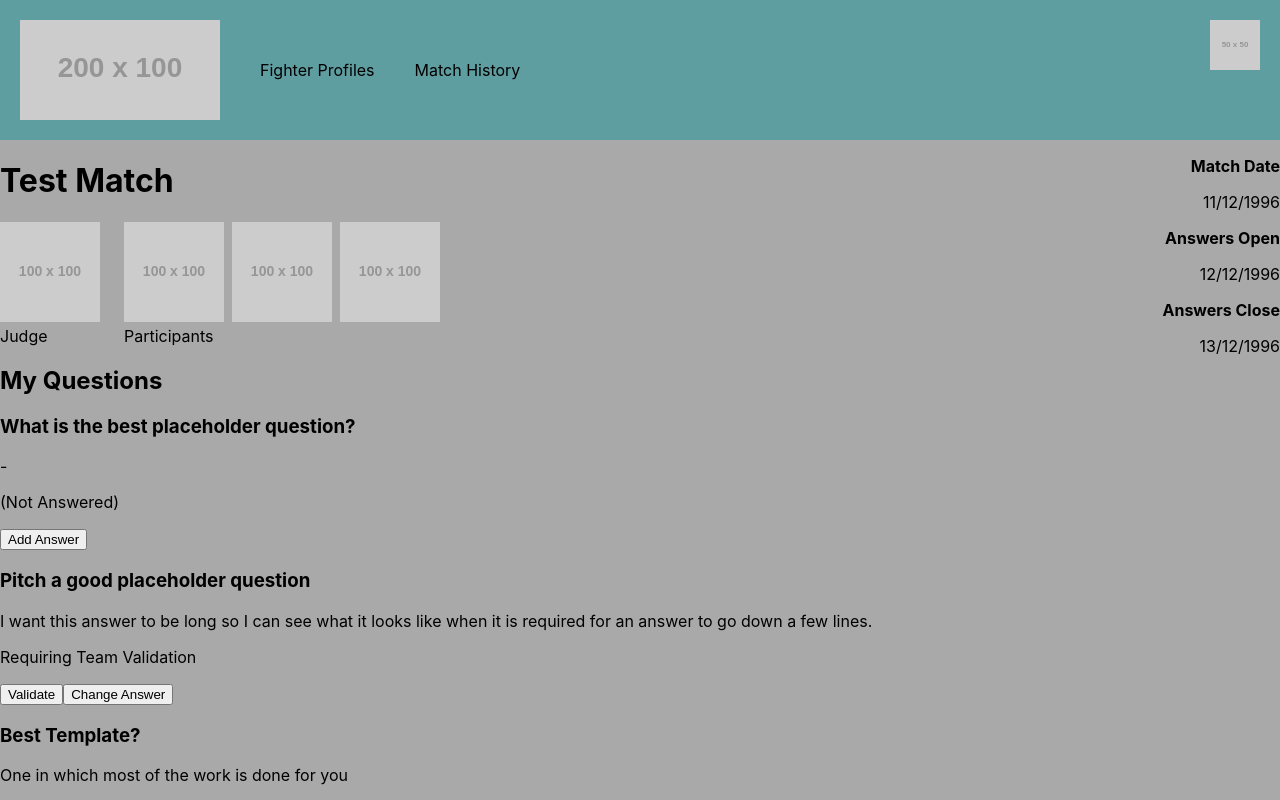
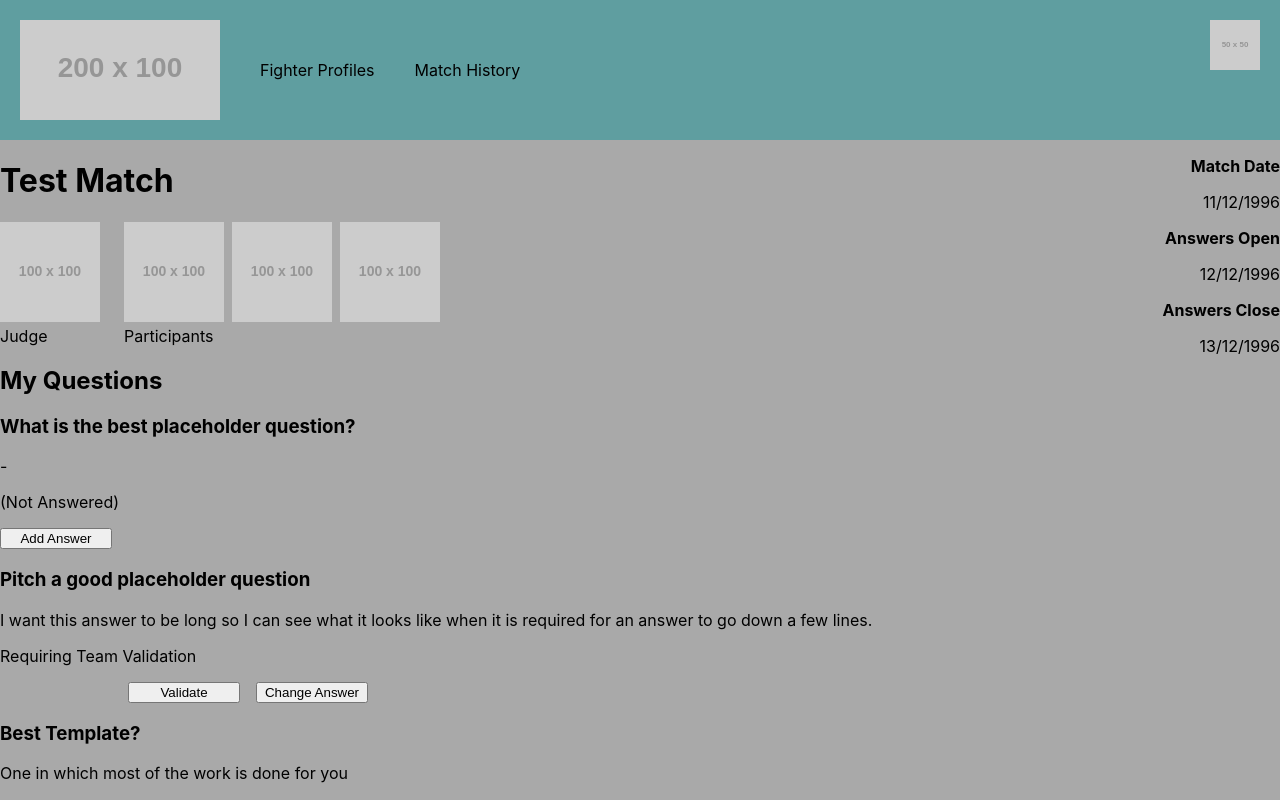
Before and after one commit to rhystaj/game-fights-web-app, a React (Create React App) app in the folder code/game-fights/: page / in a window 1280 px wide. Shown: the top 800 px of the page. Built offline with nearby package versions, Linux system fonts and the light colour scheme.

Commit message:
Style question submission buttons so they are evenly spaced along a grid.

```diff
--- a/code/game-fights/src/components/match_management/question_submission/manager/QuestionSubmissionOptions.jsx
+++ b/code/game-fights/src/components/match_management/question_submission/manager/QuestionSubmissionOptions.jsx
@@ -2,6 +2,8 @@ import React from 'react'
 import QuestionSubmission from './QuesitionSubmission'
 
 import submissionState from './../../../../enums/questionSubmissionState'
+
+import './../../../../style/QuestionSubmissionOptions.css'
 
 const QuestionSubmissionOptions = props => {
   return (
--- /dev/null
+++ b/code/game-fights/src/style/QuestionSubmissionOptions.css
@@ -0,0 +1,5 @@
+#container {
+  display: grid;
+  grid-template-columns: 7em 7em 7em;
+  grid-gap: 1em;
+}
```
